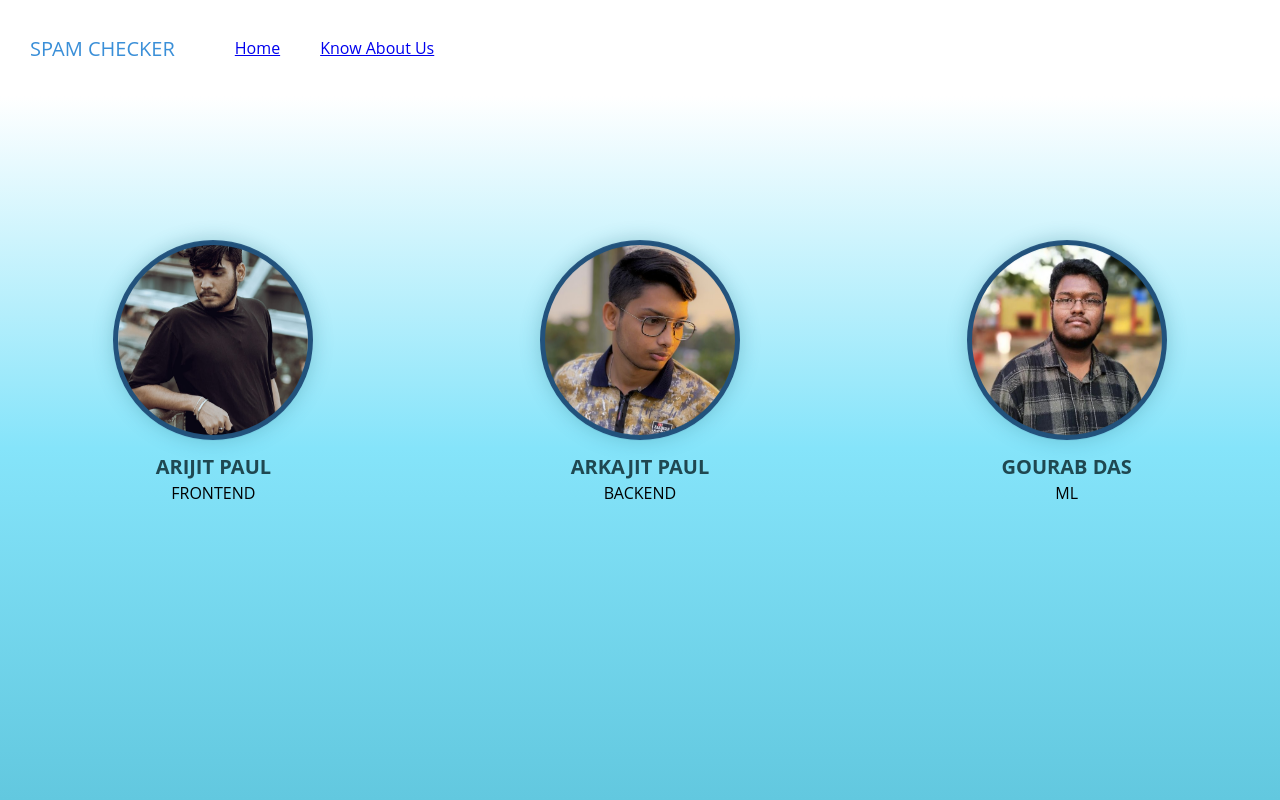
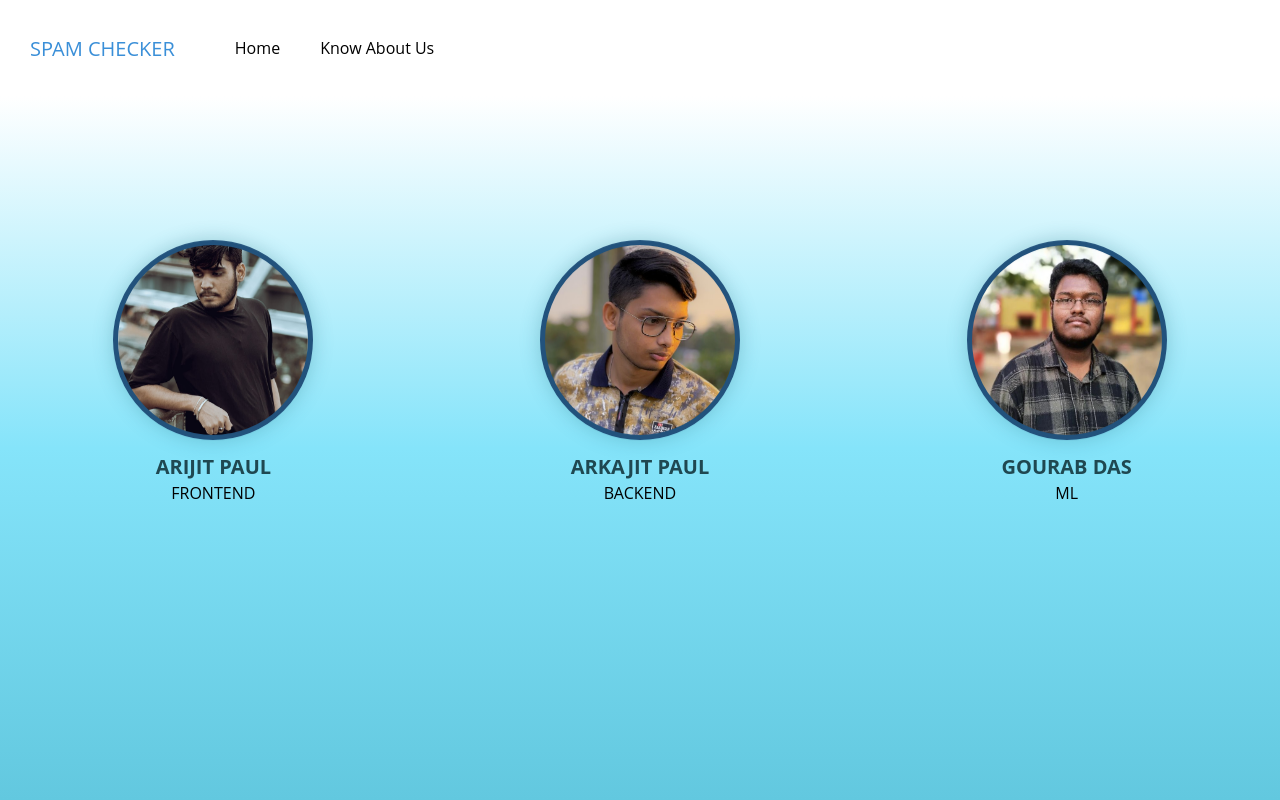
Before and after one commit to Simpl1fy/Spam-Classifier-Project, a Flask app: page /aboutus in a window 1280 px wide. Run offline with Flask 3, Linux system fonts and the light colour scheme.

Commit message:
fixed navbar links for about us page

```diff
--- a/static/css/about.css
+++ b/static/css/about.css
@@ -35,6 +35,11 @@
   .head-wrapper ol li {
     margin-left: 40px;
     cursor: pointer;
+  }
+
+  .head-wrapper > ol > li > a {
+    color: #000;
+    text-decoration: none;
   }
 
 .main-secation {
```
